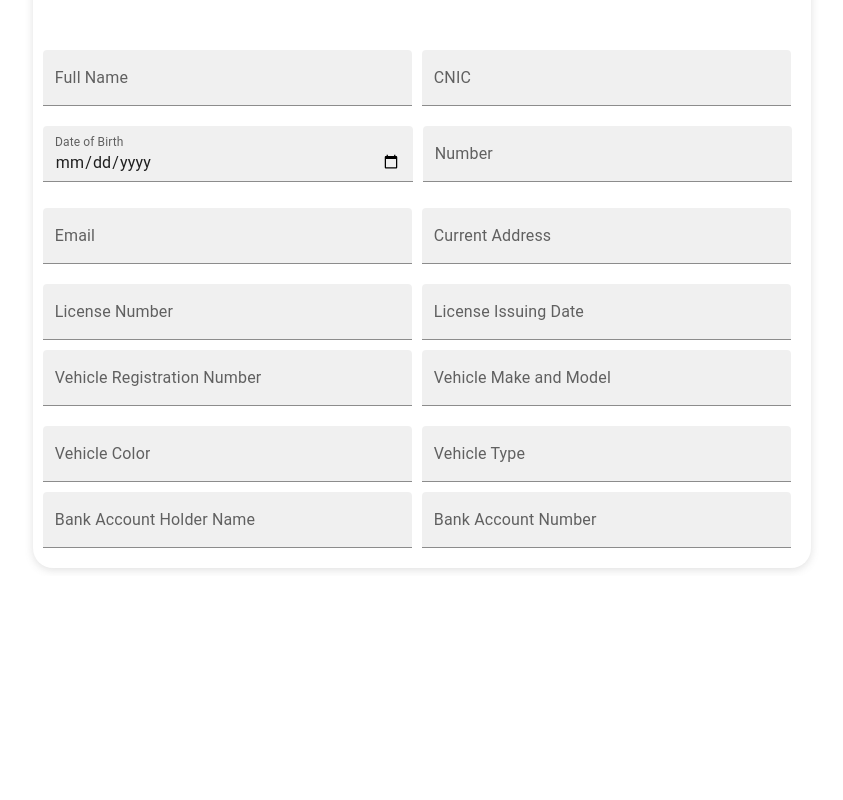
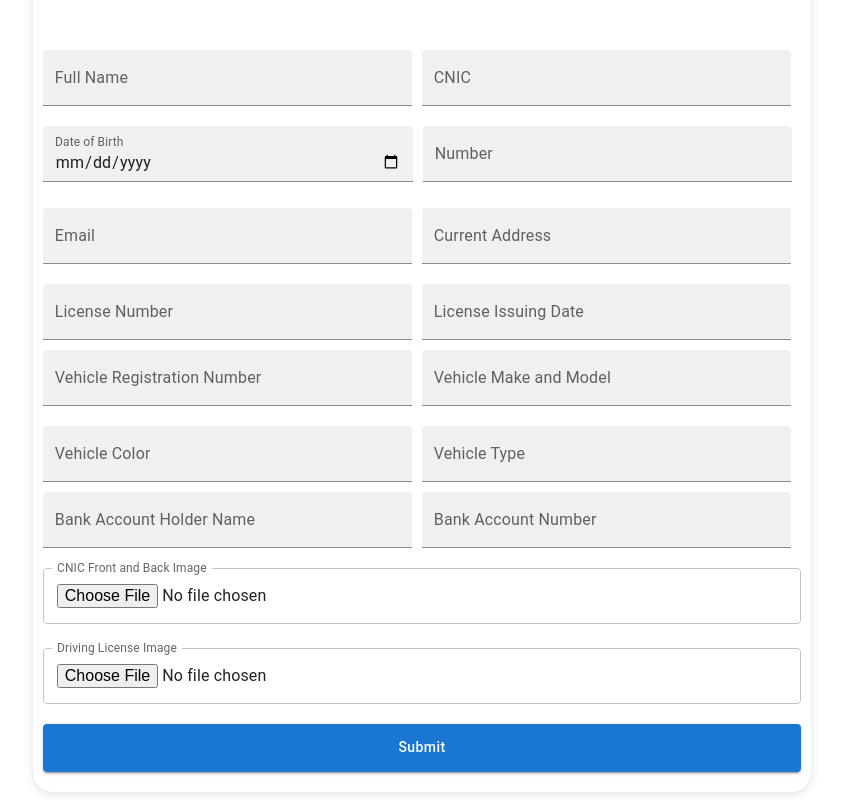
Before and after one commit to Hasankhan170/React-InDriver-App, a React (Vite) app: page / in a window 1280 px wide. Shown: the part 239-1039 px from the top of the page, without its empty margins (218-1061 px from the left). Before the commit the page ends 815 px from the top, so only its background shows below. Built offline with nearby package versions, Linux system fonts and the light colour scheme.

Commit message:
form done

```diff
--- a/src/App.jsx
+++ b/src/App.jsx
@@ -1,4 +1,4 @@
-import { Box, TextField } from "@mui/material"
+import { Box, Button, TextField } from "@mui/material"
 import MenuAppBar from "./components/Navbar"
 
 
@@ -93,7 +93,36 @@ const App = () => {
        </Box>
        </Box>
 
+       <Box sx={{ width: '100%', display: 'flex', flexDirection: 'column', gap: 3 }}>
+      <TextField
+        type="file"
+        id="cnic-upload"
+        label="CNIC Front and Back Image"
+        InputLabelProps={{ shrink: true }}
+        fullWidth
+        variant="outlined"
+      />
 
+      <TextField
+        type="file"
+        id="license-upload"
+        label="Driving License Image"
+        InputLabelProps={{ shrink: true }}
+        fullWidth
+        variant="outlined"
+      />
+    </Box>
+    <Button
+          variant="contained"
+          component="label"
+          fullWidth
+          sx={{
+            height: 48,
+            textTransform: 'none',
+          }}
+        >
+          Submit
+        </Button>
      </Box>
 
 
```
